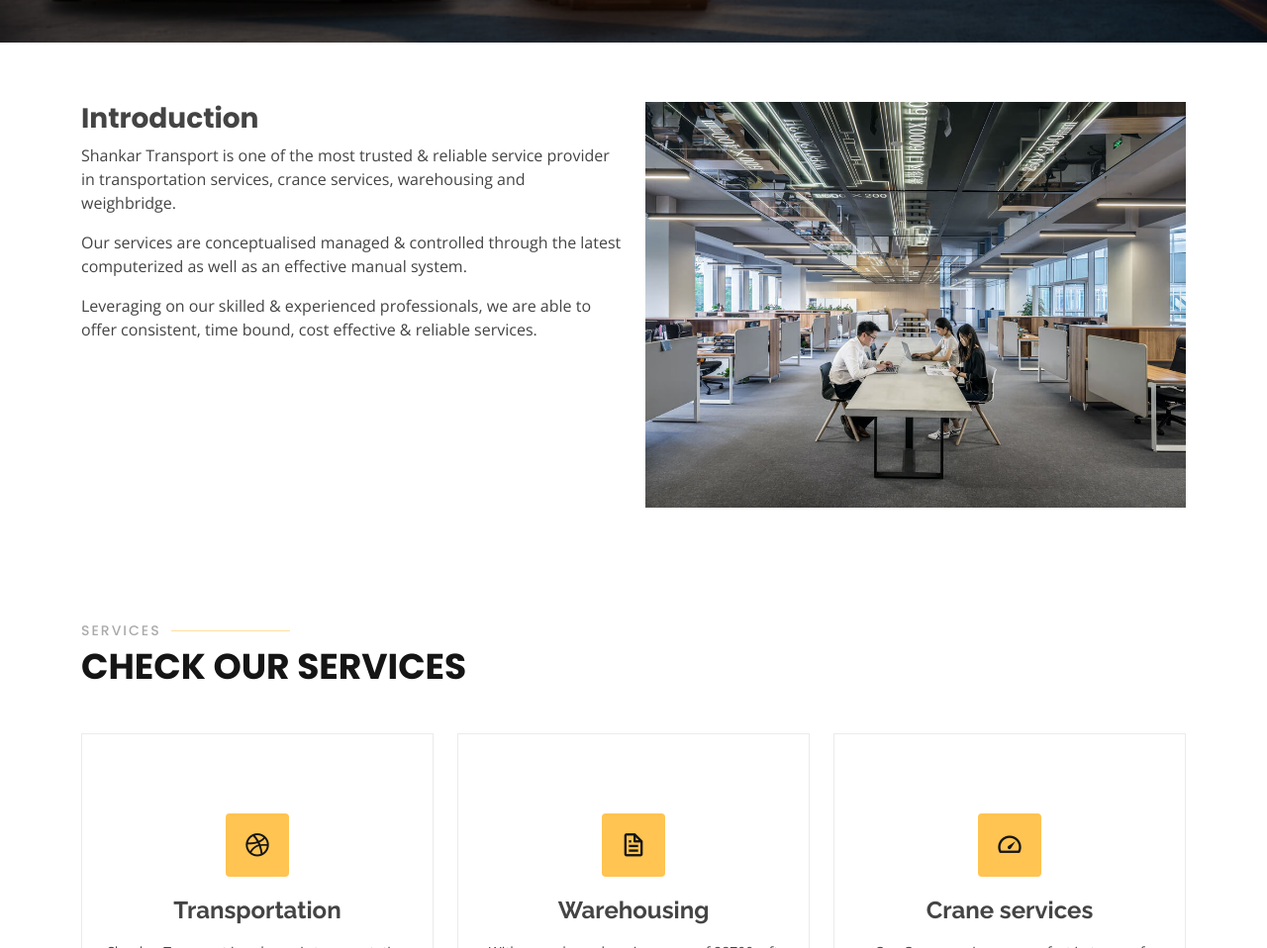
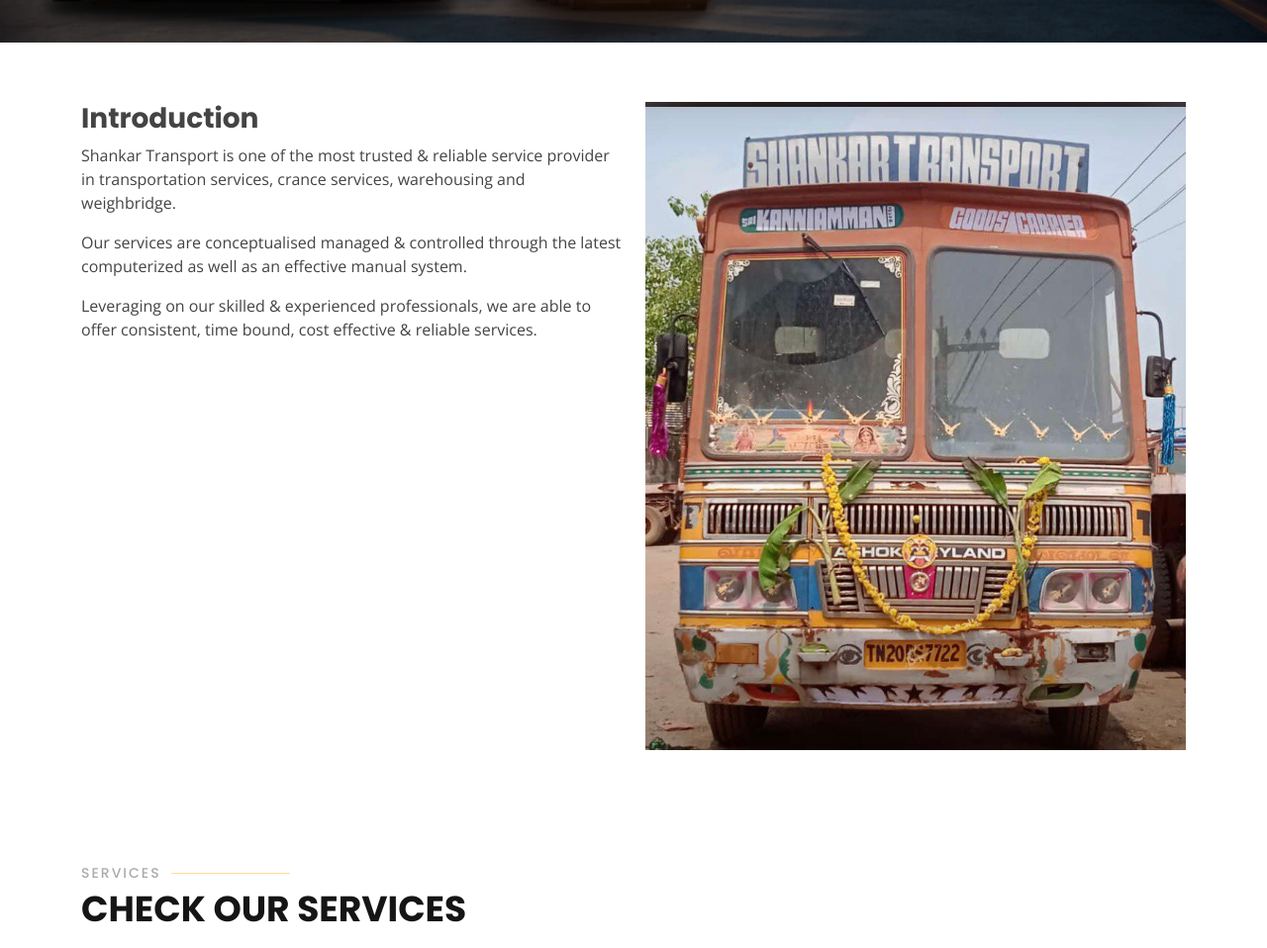
Before and after one commit to ranjithkumar-krishnan/ranjithkumar-krishnan.github.io, a plain HTML site: page index.html in a window 1280 px wide. Shown: the part 757-1715 px from the top of the page at 99% size. Drawn offline with nearby package versions, Linux system fonts and the light colour scheme.

Commit message:
Update index.html

```diff
--- a/index.html
+++ b/index.html
@@ -121,7 +121,7 @@
 
         <div class="row">
           <div class="col-lg-6 order-1 order-lg-2" data-aos="fade-left" data-aos-delay="100">
-            <img src="assets/img/about.jpg" class="img-fluid" alt="">
+            <img src="assets/img/Trailer.jpeg" class="img-fluid" alt="">
           </div>
           <div class="col-lg-6 pt-4 pt-lg-0 order-2 order-lg-1 content" data-aos="fade-right" data-aos-delay="100">
             <h3>Introduction</h3>
```
